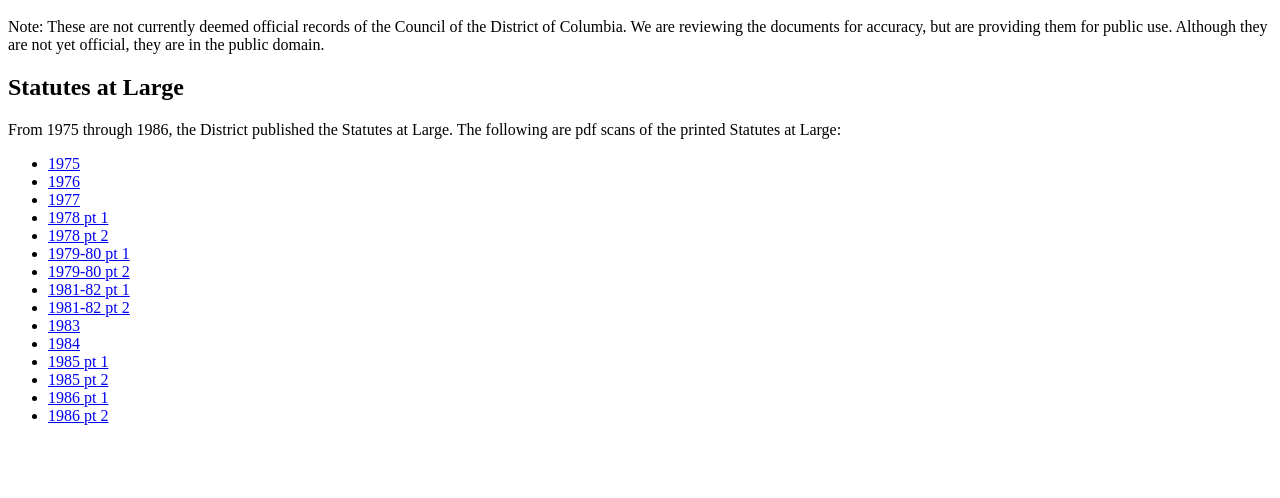
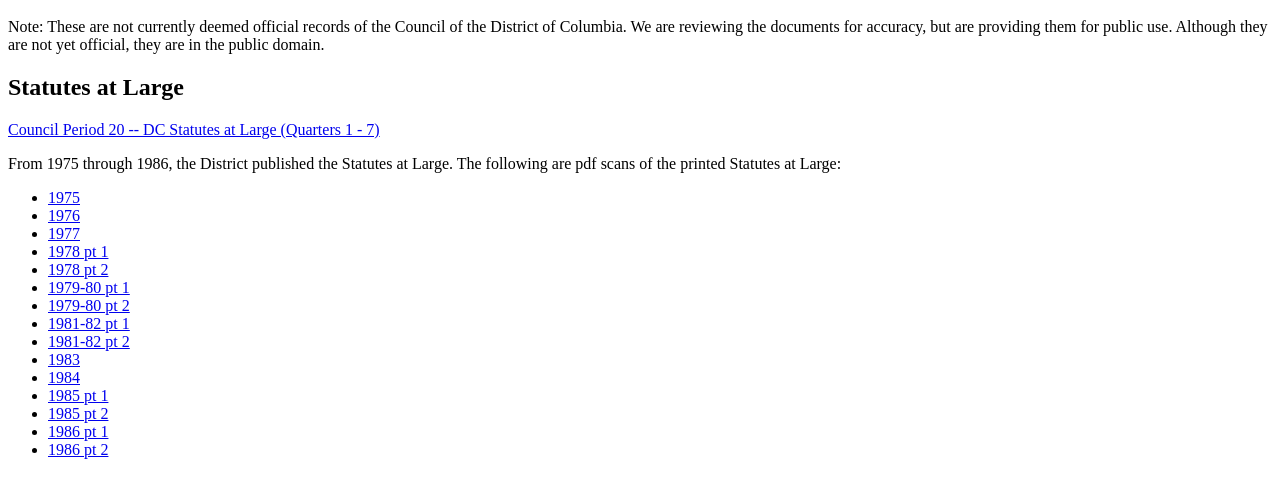
Before and after one commit to DCCouncil/dccouncil.github.io, a plain HTML site: page index.html in a window 1280 px wide. Shown: the part 48-546 px from the top of the page. Drawn offline with Linux system fonts and the light colour scheme.

Commit message:
Update index.html

```diff
--- a/index.html
+++ b/index.html
@@ -5,6 +5,8 @@
 <p>Note: These are not currently deemed official records of the Council of the District of Columbia. We are reviewing the documents for accuracy, but are providing them for public use. Although they are not yet official, they are in the public domain. </p>
 
 <h2>Statutes at Large</h2>
+
+<p><a href="https://s3.amazonaws.com/dc_stat/20DCSTATQ7.zip">Council Period 20 -- DC Statutes at Large (Quarters 1 - 7)</a></p>
 
 <p>From 1975 through 1986, the District published the Statutes at Large. The following are pdf scans of the printed Statutes at Large:</p>
 
```
